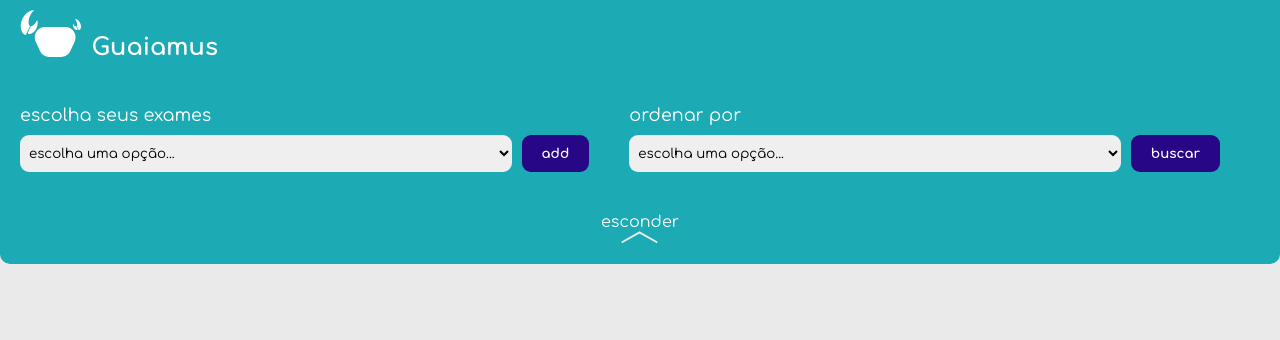
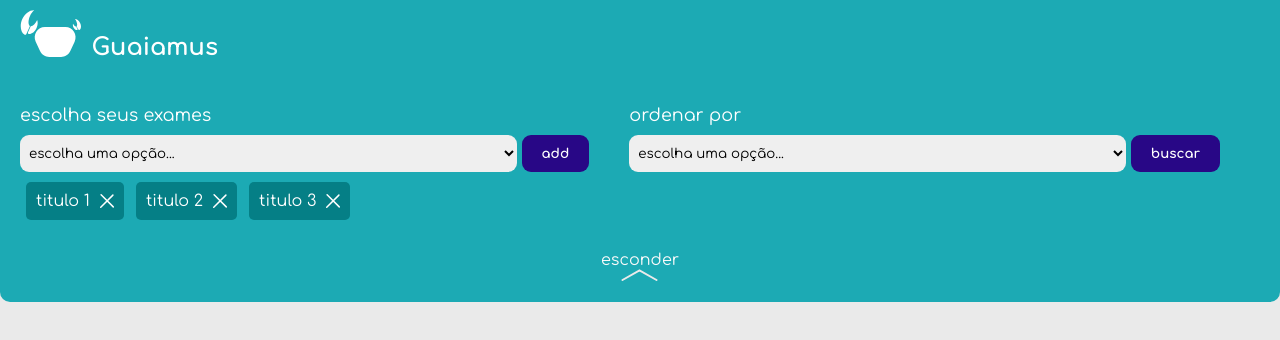
Before and after one commit to MiniMarvin/guaiamus-exam-website, a Next.js app: page /buscaExames in a window 1280 px wide. Shown: the top 340 px of the page. Built offline with nearby package versions, Linux system fonts and the light colour scheme.

Commit message:
feat: badge

```diff
--- /dev/null
+++ b/components/elements/tag.js
@@ -0,0 +1,38 @@
+import theme from '../theme'
+
+export default function Tag(props) {
+	return (
+		<>
+			<div>
+				<div {...props} className="tag">
+					<span>{props.title}</span>
+					<img src="/close.svg" onClick={props.action} />
+				</div>
+			</div>
+
+			<style jsx>
+				{`
+          div {
+            display: inline-block;
+            margin: 0px 3px;
+          }
+
+					.tag {
+						padding: 10px;
+						border-radius: 5px;
+						display: flex;
+            flex-direction: row;
+						background-color: ${theme.colors.darkGreen};
+            font-size: 1em;
+					}
+
+					img {
+						cursor: pointer;
+            width: 14px;
+            margin: 0px 0px 0px 10px;
+					}
+				`}
+			</style>
+		</>
+	)
+}
--- a/components/sections/bigSearchBox.js
+++ b/components/sections/bigSearchBox.js
@@ -3,6 +3,7 @@ import theme from '../theme'
 import Selector from '../elements/selector'
 import Button from '../elements/button'
 import TopImage from '../elements/topImage'
+import Tag from '../elements/tag'
 
 export default function SearchBox(props) {
 	// TODO: query data from database
@@ -21,8 +22,23 @@ export default function SearchBox(props) {
 		'agilidade',
 	])
 
+	const [selectedItems, setSelectedItems] = useState([
+		'titulo 1',
+		'titulo 2',
+		'titulo 3',
+	])
+
 	const imageAsset = '/hide.svg'
 	const toggle = () => {}
+	const tags = selectedItems.map((item, id) => (
+		<Tag
+			title={item}
+			key={id+'-tag'}
+			action={() => {
+				console.log(`click ${item}`)
+			}}
+		/>
+	))
 
 	return (
 		<>
@@ -61,7 +77,9 @@ export default function SearchBox(props) {
 					</div>
 				</div>
 				{/* TODO: insert here the selected and selectable items */}
-				<div class="selected-items"></div>
+				<div class="selected-items">
+					{tags}
+				</div>
 				<div className="bottom">
 					<button onClick={toggle}>
 						<span>esconder</span>
@@ -117,13 +135,13 @@ export default function SearchBox(props) {
 					align-items: center;
 					border: none;
 					background-color: transparent;
-					color: #FAFAFA;
+					color: #fafafa;
 					cursor: pointer;
 					font-size: 1em;
 				}
 
 				.btn {
-					margin: 0px 0px 0px 10px;
+					margin: 0px 0px 0px 5px;
 				}
 
 				@media (min-width: 714px) {
--- a/components/theme.js
+++ b/components/theme.js
@@ -7,6 +7,7 @@ export default {
 		buttonColor: '#FFFFFF',
 		darkFontColor: '#333333',
 		lightFontColor: '#FAFAFA',
+		darkGreen: '#057F86'
 	},
 	constants: {
 		sectionPadding: '20px 20px 0px;',
```
Also changed, not shown: public/close.svg (added).
